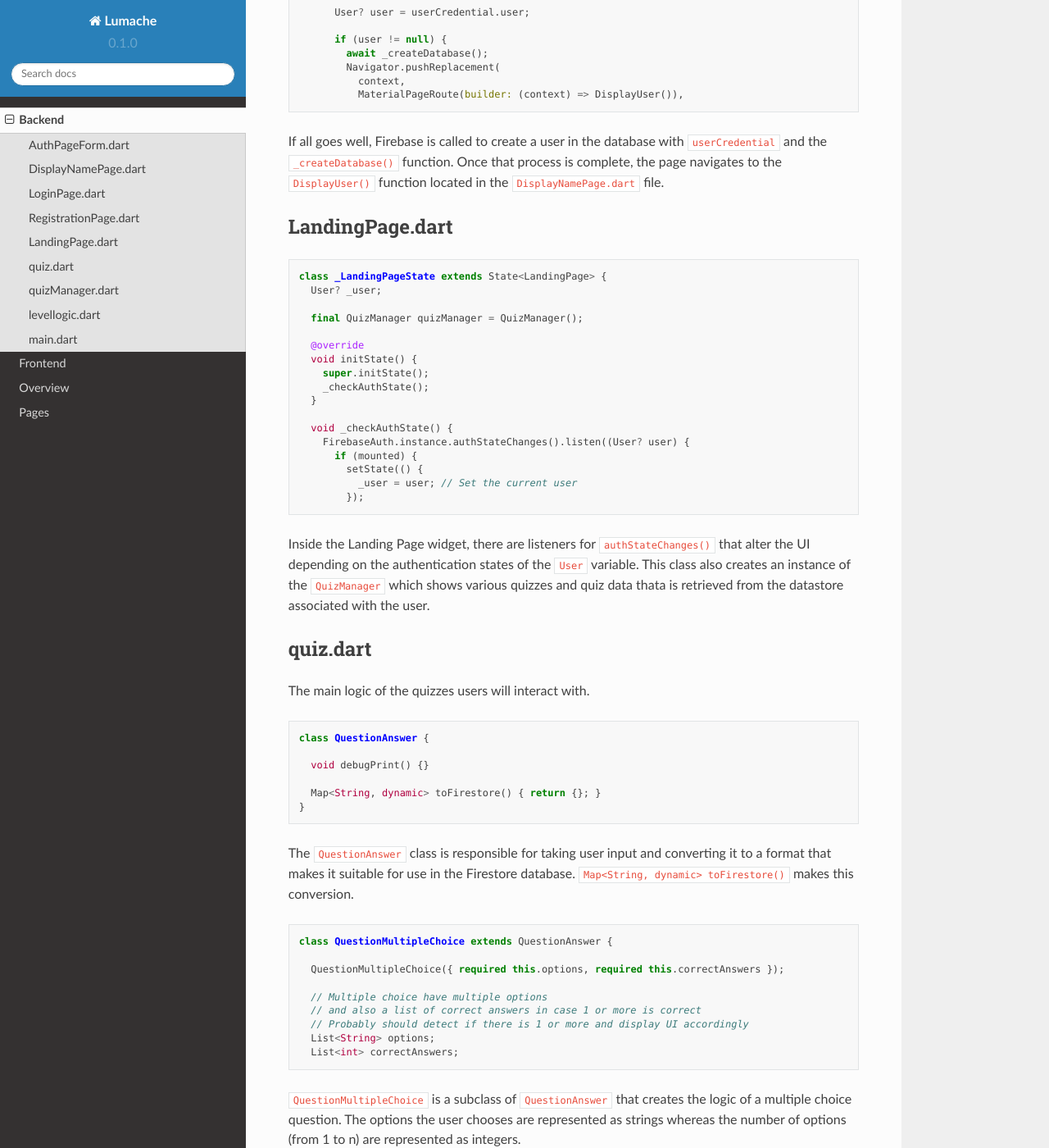
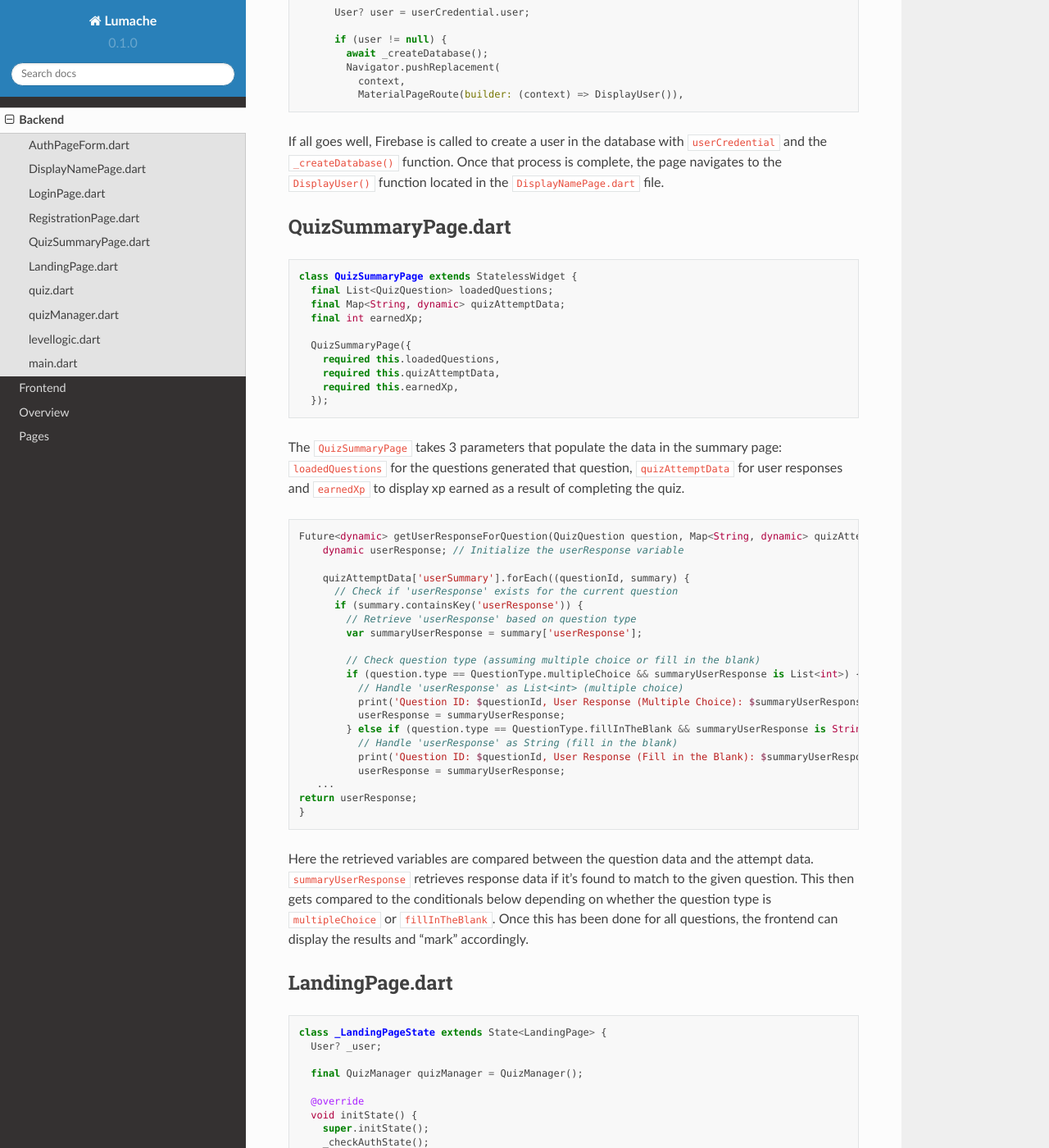
Before and after one commit to SETAP-Education/readthedocs, a Sphinx documentation site: the page built from docs/source/backend.rst, in a window 1280 px wide and 1400 px high, scrolled down 5842 px. Shown: the whole window at 82% size. Built offline with Sphinx 7.4.7 and the Read the Docs theme 2.0.0, drawn with Linux system fonts in a browser that asks for light colours.

Commit message:
Update backend.rst

```diff
--- a/docs/source/backend.rst
+++ b/docs/source/backend.rst
@@ -287,6 +287,52 @@ The ``_register()`` function contains various constraints the user has to adhere
 
 If all goes well, Firebase is called to create a user in the database with ``userCredential`` and the ``_createDatabase()`` function. Once that process is complete, the page navigates to the ``DisplayUser()`` function located in the ``DisplayNamePage.dart`` file.
 
+.. _Quiz Summary Page:
+
+QuizSummaryPage.dart
+--------------------
+
+.. code-block:: dart
+
+   class QuizSummaryPage extends StatelessWidget {
+     final List<QuizQuestion> loadedQuestions;
+     final Map<String, dynamic> quizAttemptData;
+     final int earnedXp;
+
+     QuizSummaryPage({
+       required this.loadedQuestions,
+       required this.quizAttemptData,
+       required this.earnedXp,
+     });
+
+The ``QuizSummaryPage`` takes 3 parameters that populate the data in the summary page: ``loadedQuestions`` for the questions generated that question, ``quizAttemptData`` for user responses and ``earnedXp`` to display xp earned as a result of completing the quiz.
+
+.. code-block:: dart
+
+   Future<dynamic> getUserResponseForQuestion(QuizQuestion question, Map<String, dynamic> quizAttemptData, int questionIndex) async {
+       dynamic userResponse; // Initialize the userResponse variable
+
+       quizAttemptData['userSummary'].forEach((questionId, summary) {
+         // Check if 'userResponse' exists for the current question
+         if (summary.containsKey('userResponse')) {
+           // Retrieve 'userResponse' based on question type
+           var summaryUserResponse = summary['userResponse'];
+
+           // Check question type (assuming multiple choice or fill in the blank)
+           if (question.type == QuestionType.multipleChoice && summaryUserResponse is List<int>) {
+             // Handle 'userResponse' as List<int> (multiple choice)
+             print('Question ID: $questionId, User Response (Multiple Choice): $summaryUserResponse');
+             userResponse = summaryUserResponse;
+           } else if (question.type == QuestionType.fillInTheBlank && summaryUserResponse is String) {
+             // Handle 'userResponse' as String (fill in the blank)
+             print('Question ID: $questionId, User Response (Fill in the Blank): $summaryUserResponse');
+             userResponse = summaryUserResponse;
+      ...
+   return userResponse;
+   }
+
+Here the retrieved variables are compared between the question data and the attempt data. ``summaryUserResponse`` retrieves response data if it's found to match to the given question. This then gets compared to the conditionals below depending on whether the question type is ``multipleChoice`` or ``fillInTheBlank``. Once this has been done for all questions, the frontend can display the results and "mark" accordingly.
+
 .. _Landing Page:
 
 LandingPage.dart
```
